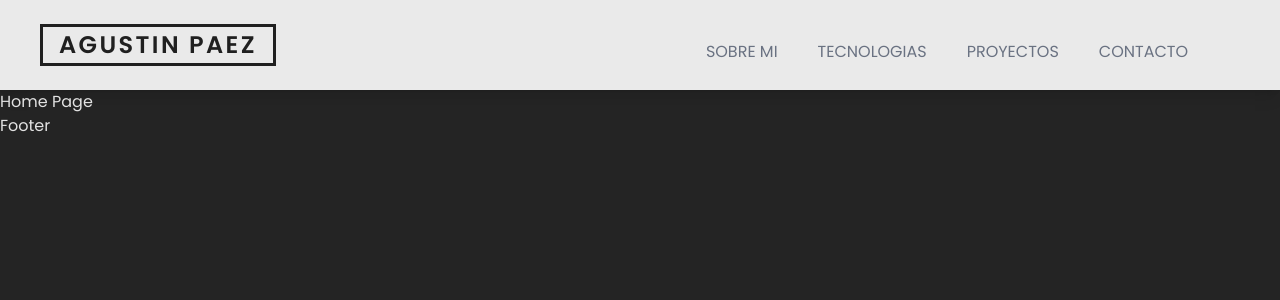
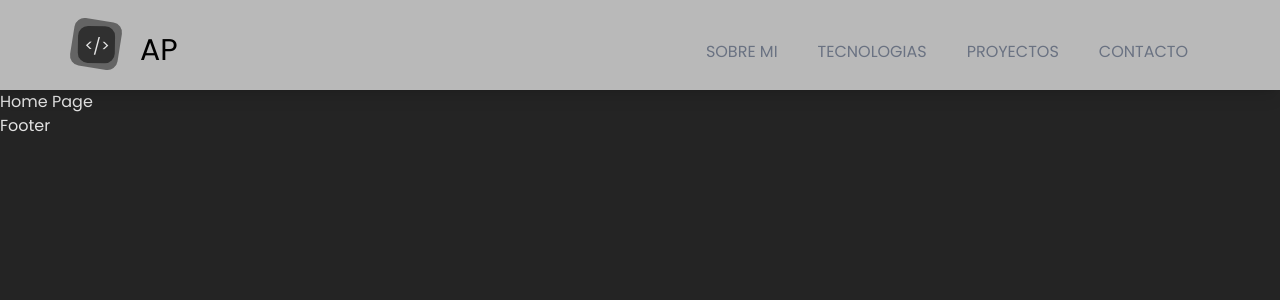
Before and after one commit to AgusPaez/Portfolio, a React (Vite) app: page / in a window 1280 px wide. Shown: the top 300 px of the page. Built offline with nearby package versions, Linux system fonts and the light colour scheme.

Commit message:
feat: create function active section

```diff
--- a/src/components/Navbar.jsx
+++ b/src/components/Navbar.jsx
@@ -1,19 +1,70 @@
-import React, { useState } from "react";
+import React, { useState, useEffect } from "react";
 import { Link } from "react-router-dom";
 import Button from "./Button";
 import { motion } from "framer-motion";
 
 const Navbar = () => {
   const [isOpen, setIsOpen] = useState(false);
+  const [activeSection, setActiveSection] = useState(null);
 
   const toggleMenu = () => {
     setIsOpen(!isOpen);
   };
+
+  useEffect(() => {
+    const sections = document.querySelectorAll("section");
+    const observer = new IntersectionObserver(
+      (entries) => {
+        entries.forEach((entry) => {
+          if (entry.isIntersecting) {
+            setActiveSection(entry.target.id);
+          }
+        });
+      },
+      { threshold: 1 }
+    );
+
+    sections.forEach((section) => observer.observe(section));
+
+    return () => sections.forEach((section) => observer.unobserve(section));
+  }, []);
+
   return (
-    <nav className="bg-[#f0f0f0f8] shadow-lg">
+    <nav className="bg-[#f0f0f0bb] shadow-lg sticky top-0 z-50 w-full backdrop-blur-lg">
       <div className="max-w-7xl mx-auto px-4 sm:px-6 lg:px-10 lg:pr-20">
         <div className="flex justify-between h-[90px]">
-          <motion.div
+          <div className="relative">
+            <div className="absolute left-23 top-8 px-2">
+              <a className="w-28 text-black text-3xl relative text-center cursor-pointer hover:text-gray-900 py-4 pb-1 text-md hover:tracking-widest font-medium link-hover-underline transition-all duration-700">
+                AP
+              </a>
+            </div>
+            <motion.div
+              initial={{ opacity: 0, scale: 0.5, rotate: 9 }}
+              animate={{ opacity: 1, scale: 1, rotate: 9 }}
+              transition={{ duration: 0.5 }}
+              whileHover={{ scale: 1.1, rotate: 16 }}
+              className="bg-[#444444b6] h-12 w-12 rounded-[10px] absolute left-8 top-5"
+            >
+              <motion.div
+                initial={{ opacity: 0, y: -20, rotate: 82 }}
+                animate={{ opacity: 1, y: 0, rotate: 82 }}
+                transition={{ duration: 0.5, delay: 0.2 }}
+                whileHover={{ scale: 1.1, rotate: 87 }}
+                className="bg-[#292929e0] h-[37px] w-[37px] rounded-[10px] mx-auto mt-[6px]"
+              >
+                <motion.div
+                  initial={{ rotate: 90 }}
+                  transition={{ duration: 0.5, delay: 0.4 }}
+                  className="text-right mt-1"
+                >
+                  <a className="text-right">{"</>"}</a>
+                </motion.div>
+              </motion.div>
+            </motion.div>
+          </div>
+
+          {/* <motion.div
             initial={{ x: -100, opacity: 0 }}
             animate={{ x: 0, opacity: 1 }}
             transition={{ duration: 0.5, ease: "easeOut" }}
@@ -25,13 +76,33 @@ const Navbar = () => {
             >
               AGUSTIN PAEZ
             </Link>
-          </motion.div>
+          </motion.div> */}
           <div className="hidden text-center md:flex py-3 my-3 m-3 p-3 pr-0 mr-0 gap-4">
             {/* <Button text={"INICIO"} target={"inicio"} /> */}
-            <Button text={"SOBRE MI"} target={"about_me"} time={0.1} />
-            <Button text={"TECNOLOGIAS"} target={"tecnologias"} time={0.3} />
-            <Button text={"PROYECTOS"} target={"proyectos"} time={0.5} />
-            <Button text={"CONTACTO"} target={"contacto"} time={0.7} />
+            <Button
+              text={"SOBRE MI"}
+              target={"about_me"}
+              time={0.1}
+              active={activeSection === "about_me"}
+            />
+            <Button
+              text={"TECNOLOGIAS"}
+              target={"tecnologias"}
+              time={0.3}
+              active={activeSection === "tecnologias"}
+            />
+            <Button
+              text={"PROYECTOS"}
+              target={"proyectos"}
+              time={0.5}
+              active={activeSection === "proyectos"}
+            />
+            <Button
+              text={"CONTACTO"}
+              target={"contacto"}
+              time={0.7}
+              active={activeSection === "contacto"}
+            />
           </div>
           <div className="-mr-2 flex md:hidden">
             <button
```
